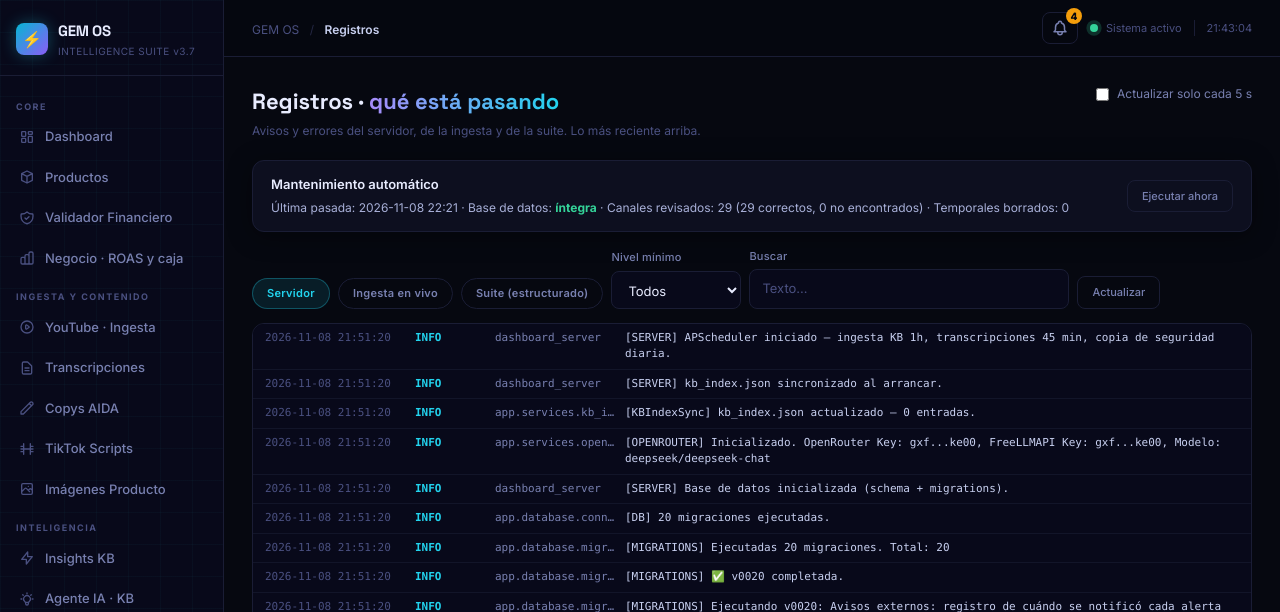
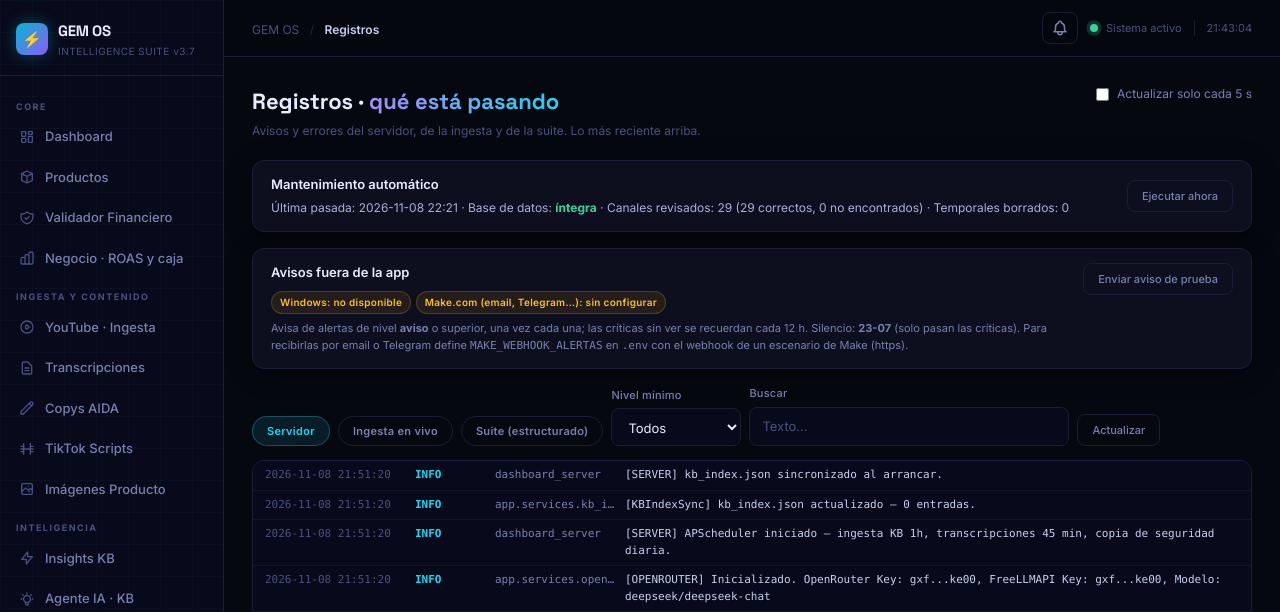
Before and after one commit to pabloalanzahlut/dropshipping-intelligence-suite, a FastAPI app: page /registros in a window 1280 px wide. Shown: the top 612 px of the page. Run offline with FastAPI, Linux system fonts and the light colour scheme; data comes from the database, SQL or seed files in the repository; data that the repository does not hold is empty; some libraries are stand-ins or nearby versions.

Commit message:
auto: sync cambios GEM OS 2026-11-08T22:42

```diff
--- a/app/templates/registros.html
+++ b/app/templates/registros.html
@@ -41,6 +41,31 @@
     </div>
   </section>
 
+  <!-- Avisos fuera de la app -->
+  <section class="card" style="margin-bottom:16px;padding:14px 18px;" aria-labelledby="avisos-titulo">
+    <div class="flex items-start justify-between flex-wrap" style="gap:10px;">
+      <div style="min-width:0;flex:1;">
+        <h2 id="avisos-titulo" class="section-title" style="margin-bottom:6px;">Avisos fuera de la app</h2>
+        <p x-show="!avisos" style="font-size:12px;color:#7880b0;margin:0;">Cargando…</p>
+        <div x-show="avisos" x-cloak style="display:flex;gap:8px;flex-wrap:wrap;margin-bottom:6px;">
+          <span :class="avisos?.windows.activo ? 'badge badge-done' : 'badge badge-pending'"
+                x-text="'Windows: ' + (avisos?.windows.activo ? 'activo' : (avisos?.windows.disponible ? 'desactivado' : 'no disponible'))"></span>
+          <span :class="avisos?.make.activo ? 'badge badge-done' : 'badge badge-pending'"
+                x-text="'Make.com (email, Telegram…): ' + (avisos?.make.activo ? 'activo' : (avisos?.make.configurado ? 'desactivado' : 'sin configurar'))"></span>
+        </div>
+        <p x-show="avisos" x-cloak style="font-size:11px;color:#7880b0;margin:0;line-height:1.55;">
+          Avisa de alertas de nivel <strong x-text="avisos?.nivel_minimo"></strong> o superior, una vez cada una; las críticas sin ver se recuerdan cada 12 h.
+          Silencio: <strong x-text="avisos?.silencio"></strong> (solo pasan las críticas).
+          <span x-show="avisos && !avisos.make.configurado"> Para recibirlas por email o Telegram define <code>MAKE_WEBHOOK_ALERTAS</code> en <code>.env</code> con el webhook de un escenario de Make (https).</span>
+        </p>
+        <p x-show="pruebaMsg" x-cloak role="status" style="font-size:12px;margin:8px 0 0;" :style="'color:' + (pruebaOk ? '#34d399' : '#fb7185')" x-text="pruebaMsg"></p>
+      </div>
+      <button type="button" class="btn-ghost" style="font-size:11px;" :disabled="probando || !avisos?.habilitado" @click="probarAvisos()">
+        <span x-text="probando ? 'Enviando…' : 'Enviar aviso de prueba'"></span>
+      </button>
+    </div>
+  </section>
+
   <div class="flex gap-2 flex-wrap items-end" style="margin-bottom:14px;">
     <div class="flex gap-2 flex-wrap" role="tablist">
       <template x-for="f in fuentes" :key="f.v">
@@ -79,7 +104,23 @@ function registros() {
     fuentes: [{ v: 'servidor', t: 'Servidor' }, { v: 'pipeline', t: 'Ingesta en vivo' }, { v: 'elite', t: 'Suite (estructurado)' }],
     color(n) { return { ERROR: '#fb7185', CRITICAL: '#fb7185', WARNING: '#fbbf24', INFO: '#22d3ee', DEBUG: '#4a5080' }[n] || '#a8b0d8'; },
     mant: { ultimo: null, en_curso: false },
-    init() { this.cargar(); this.cargarMant(); },
+    avisos: null, probando: false, pruebaMsg: '', pruebaOk: true,
+    init() { this.cargar(); this.cargarMant(); this.cargarAvisos(); },
+    async cargarAvisos() {
+      try { const r = await fetch('/api/avisos'); if (r.ok) this.avisos = await r.json(); } catch (e) { /* se reintenta al recargar */ }
+    },
+    async probarAvisos() {
+      this.probando = true; this.pruebaMsg = '';
+      try {
+        const r = await fetch('/api/avisos/prueba', { method: 'POST' });
+        const d = await r.json();
+        const nombres = { windows: 'Windows', make: 'Make.com' };
+        const detalle = Object.entries(d.canales || {}).map(([k, v]) => nombres[k] + ': ' + (v.ok ? 'enviado' : 'falló (' + (v.motivo || '?') + ')')).join(' · ');
+        this.pruebaOk = !!d.ok;
+        this.pruebaMsg = d.ok ? 'Aviso de prueba enviado → ' + detalle : (d.motivo || 'No se pudo enviar') + (detalle ? ' → ' + detalle : '');
+      } catch (e) { this.pruebaOk = false; this.pruebaMsg = 'No se pudo contactar con el servidor.'; }
+      this.probando = false;
+    },
     async cargarMant() {
       try { const r = await fetch('/api/mantenimiento'); if (r.ok) this.mant = await r.json(); } catch (e) { /* se reintenta */ }
     },
```
